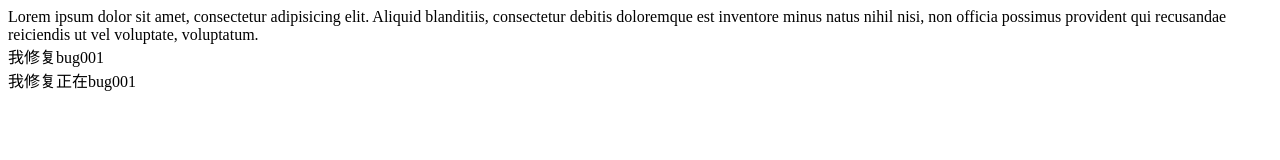
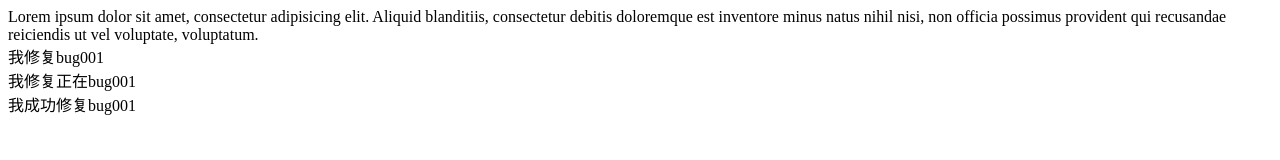
Before and after one commit to bobplay/projectTest, a plain HTML site: page index.html in a window 1280 px wide. Drawn offline with Linux system fonts and the light colour scheme.

Commit message:
bugfix003

```diff
--- a/index.html
+++ b/index.html
@@ -8,5 +8,6 @@
 <div>Lorem ipsum dolor sit amet, consectetur adipisicing elit. Aliquid blanditiis, consectetur debitis doloremque est inventore minus natus nihil nisi, non officia possimus provident qui recusandae reiciendis ut vel voluptate, voluptatum.</div>
 <div>我修复bug001</div>
 <div>我修复正在bug001</div>
+<div>我成功修复bug001</div>
 </body>
 </html>
```
